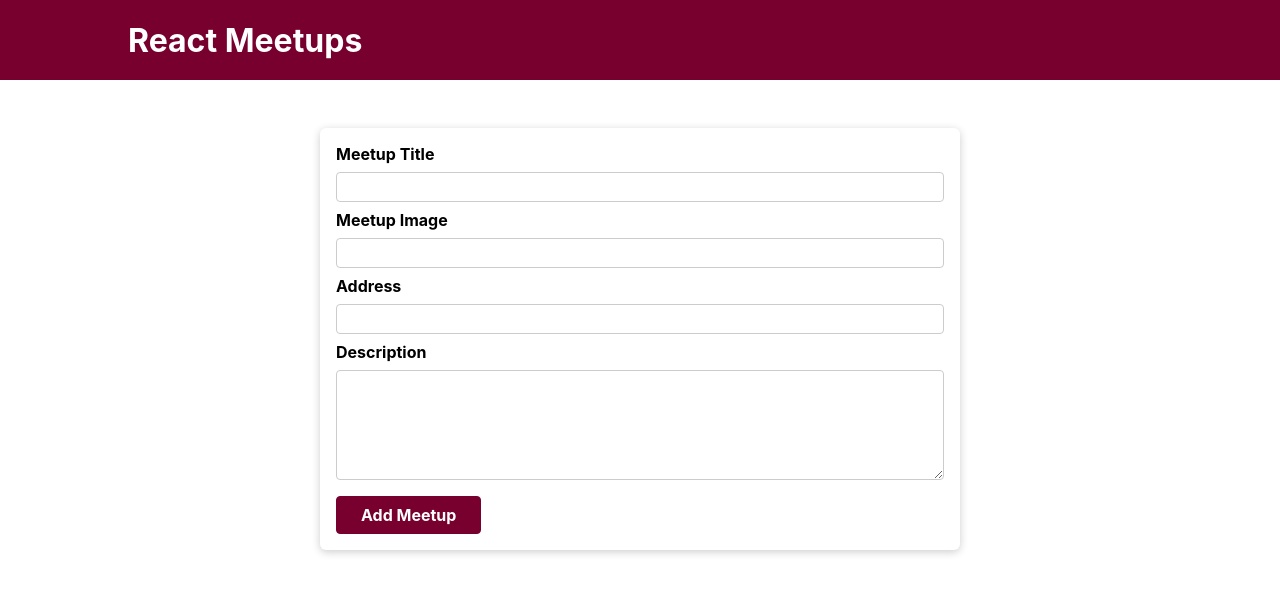
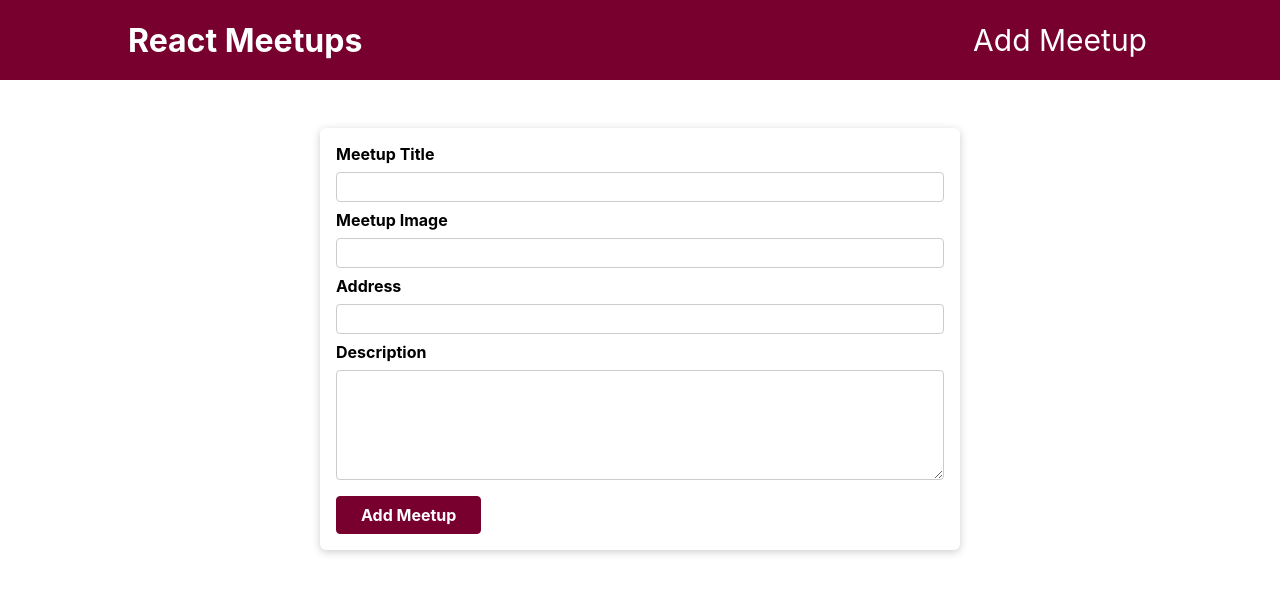
Before and after one commit to stephanoparaskeva/starting-nextjs, a Next.js app: page /new-meetup in a window 1280 px wide. Shown: the top 594 px of the page. Built offline with nearby package versions, Linux system fonts and the light colour scheme.

Commit message:
imports next js at a higher level so icon is shown everywhere

```diff
--- a/components/layout/MainNavigation.js
+++ b/components/layout/MainNavigation.js
@@ -1,18 +1,28 @@
 import Link from "next/link";
 import classes from "./MainNavigation.module.css";
+import Head from "next/head";
 
 function MainNavigation() {
   return (
+    <>
+      <Head>
+        <script
+          src="https://kit.fontawesome.com/1ae37fca73.js"
+          crossOrigin="anonymous"
+        ></script>
+      </Head>
       <header className={classes.header}>
         <Link href="/">
           <div className={classes.logo}>React Meetups</div>
         </Link>
         <Link href="/new-meetup">
-        <div className={classes.faPlusContainer}>
+          <div className={classes.addMeetupContainer}>
+            <div className={classes.addMeetupText}>Add Meetup</div>{" "}
             <i className="fa-solid fa-plus"></i>
           </div>
         </Link>
       </header>
+    </>
   );
 }
 
--- a/components/layout/MainNavigation.module.css
+++ b/components/layout/MainNavigation.module.css
@@ -15,9 +15,16 @@
   font-weight: bold;
 }
 
-.faPlusContainer {
+.addMeetupContainer {
+  cursor: pointer;
   color: white;
   font-size: 30px;
+}
+
+.addMeetupText {
+  margin-right: 5px;
+  display: inline-block;
+  cursor: pointer;
 }
 
 .header a {
@@ -39,4 +46,7 @@
   .header a {
     font-size: 20px;
   }
+  .addMeetupText {
+    display: none;
+  }
 }
--- a/pages/index.js
+++ b/pages/index.js
@@ -8,7 +8,6 @@ const HomePage = ({ meetups }) => {
       <Head>
         <title>React Meetups</title>
         <meta name="description" content="Browse a huge list of highly active React meetups!"/>
-        <script src="https://kit.fontawesome.com/1ae37fca73.js" crossOrigin="anonymous"></script>
       </Head>
       <MeetupList meetups={meetups} />
     </>
```
Lines whose indentation alone changed are shown as unchanged.
